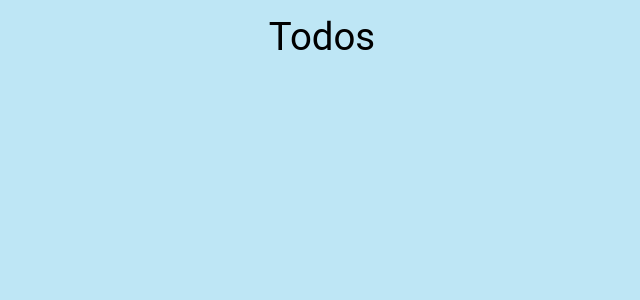
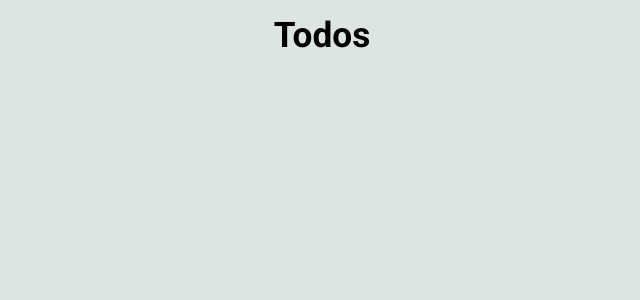
Before and after one commit to Aldar0K/react-redux-todo, a React (Create React App) app: page / in a window 1280 px wide. Shown: the top 300 px of the page, without its empty margins (318-958 px from the left). Built offline with nearby package versions, Linux system fonts and the light colour scheme.

Commit message:
feat: import Roboto font, change styles for basic headings

```diff
--- a/public/index.html
+++ b/public/index.html
@@ -8,6 +8,7 @@
     <meta name="description" content="Web site created using create-react-app" />
     <link rel="apple-touch-icon" href="%PUBLIC_URL%/logo192.png" />
     <link rel="manifest" href="%PUBLIC_URL%/manifest.json" />
+    <link rel="stylesheet" href="https://fonts.googleapis.com/css?family=Roboto:400,700" />
     <title>React Redux To-Do</title>
   </head>
   <body>
--- a/src/styles/global.css
+++ b/src/styles/global.css
@@ -10,22 +10,25 @@ html {
 body {
   font-family: 'Roboto', 'Times', sans-serif;
   font-size: 1rem;
-  background-color: #bee6f5;
+  background-color: #dce5e3;
 }
 
 h1 {
-  font-size: 2.4rem;
-  line-height: 2.6rem;
+  font-size: 2.2rem;
+  line-height: 2.4rem;
+  font-weight: 700;
 }
 
 h2 {
-  font-size: 2rem;
-  line-height: 2.2rem;
+  font-size: 1.8rem;
+  line-height: 2rem;
+  font-weight: 700;
 }
 
 h3 {
-  font-size: 1.8rem;
-  line-height: 2rem;
+  font-size: 1.6rem;
+  line-height: 1.8rem;
+  font-weight: 700;
 }
 
 .wrapper {
```
